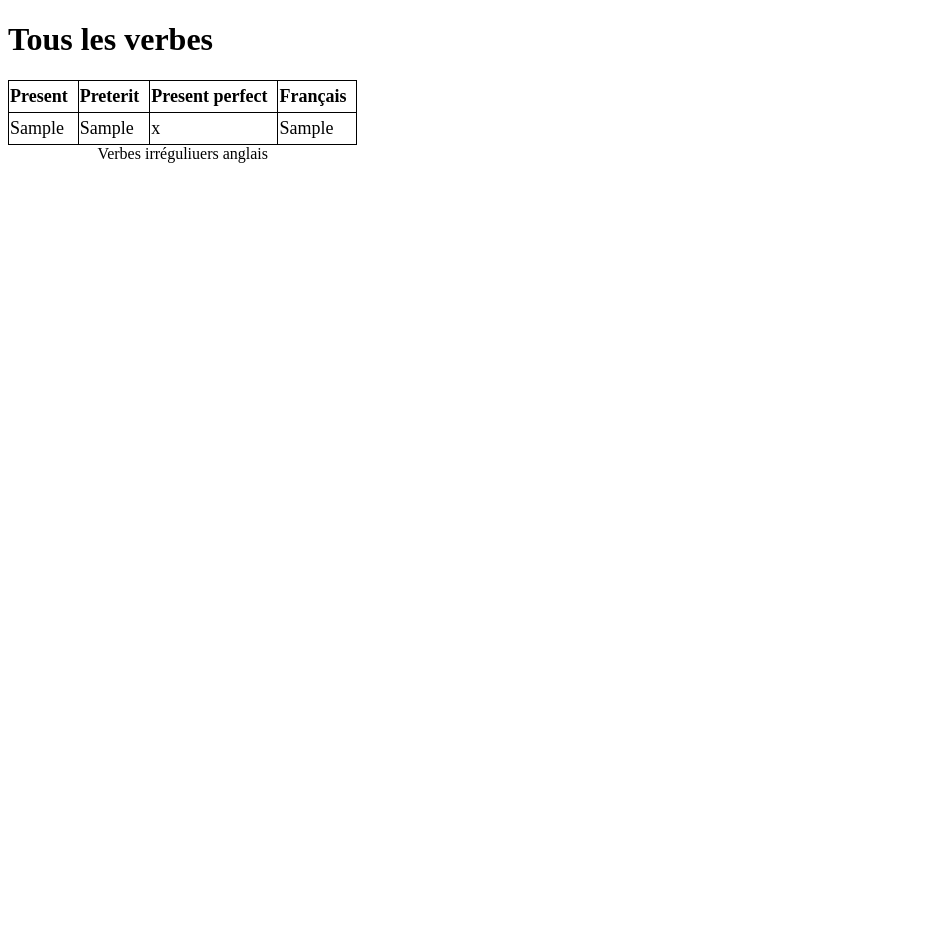
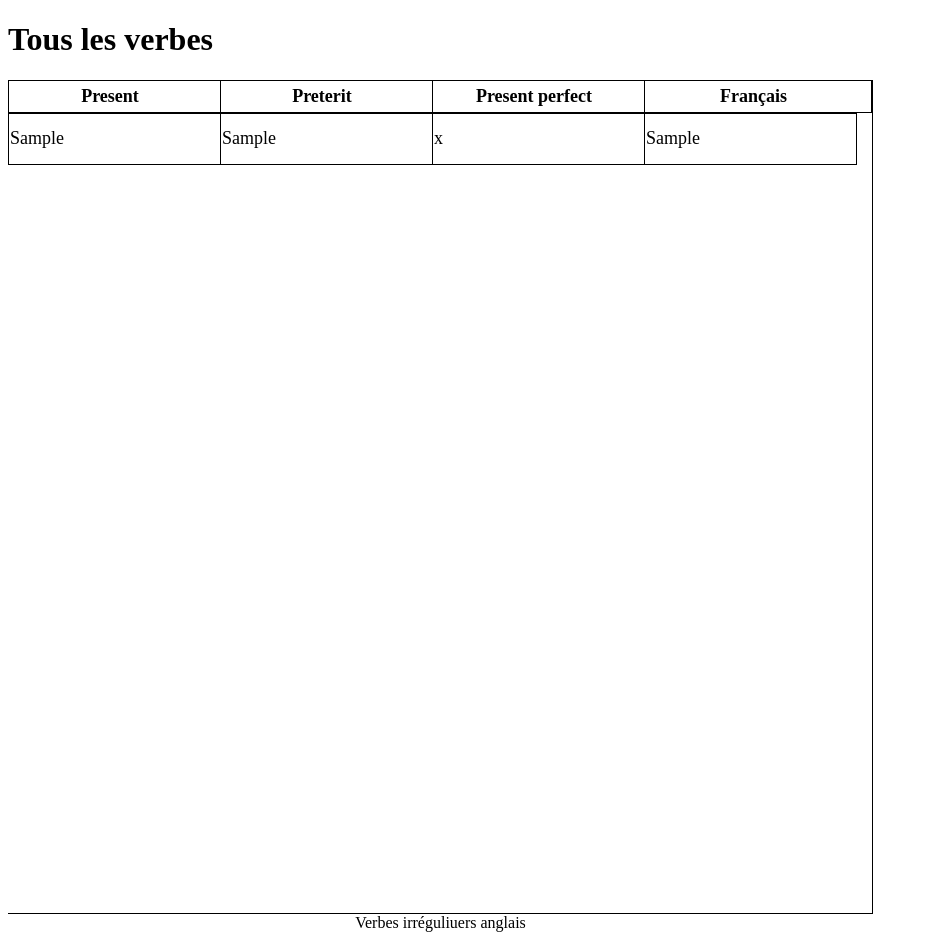
Before and after one commit to johntsinger/django-verbes-irreguliuers, a Django app: page /verbes/ in a window 1280 px wide. Shown: the whole page, without its empty margins (0-928 px from the left). Before the commit the page ends 163 px from the top, so only its background shows below. Run offline with Django 4.2, Linux system fonts and the light colour scheme; tables that the repository leaves empty hold one stand-in row (values such as "Sample post"); parts of the project's set-up code (start-up, migrations or seed data) failed here and were passed over.

Commit message:
Modification du css pour faire un tableau déroulant

```diff
--- a/verbes/verbes_app/static/verbes_app/css/styles.css
+++ b/verbes/verbes_app/static/verbes_app/css/styles.css
@@ -1,6 +1,30 @@
 table {
     border-collapse: collapse;
     caption-side: bottom;
+    border-bottom: 1px solid black;
+    border-right: 1px solid black;
+}
+
+thead, tbody {
+    display: block;
+}
+
+thead th {
+    width: 200px;
+}
+
+thead th:last-child {
+    width: 215px;
+}
+
+tbody td {
+    width: 200px;
+    height: 40px;
+}
+
+tbody {
+    height: 800px;
+    overflow-y: auto;
 }
 
 th, td {
```
